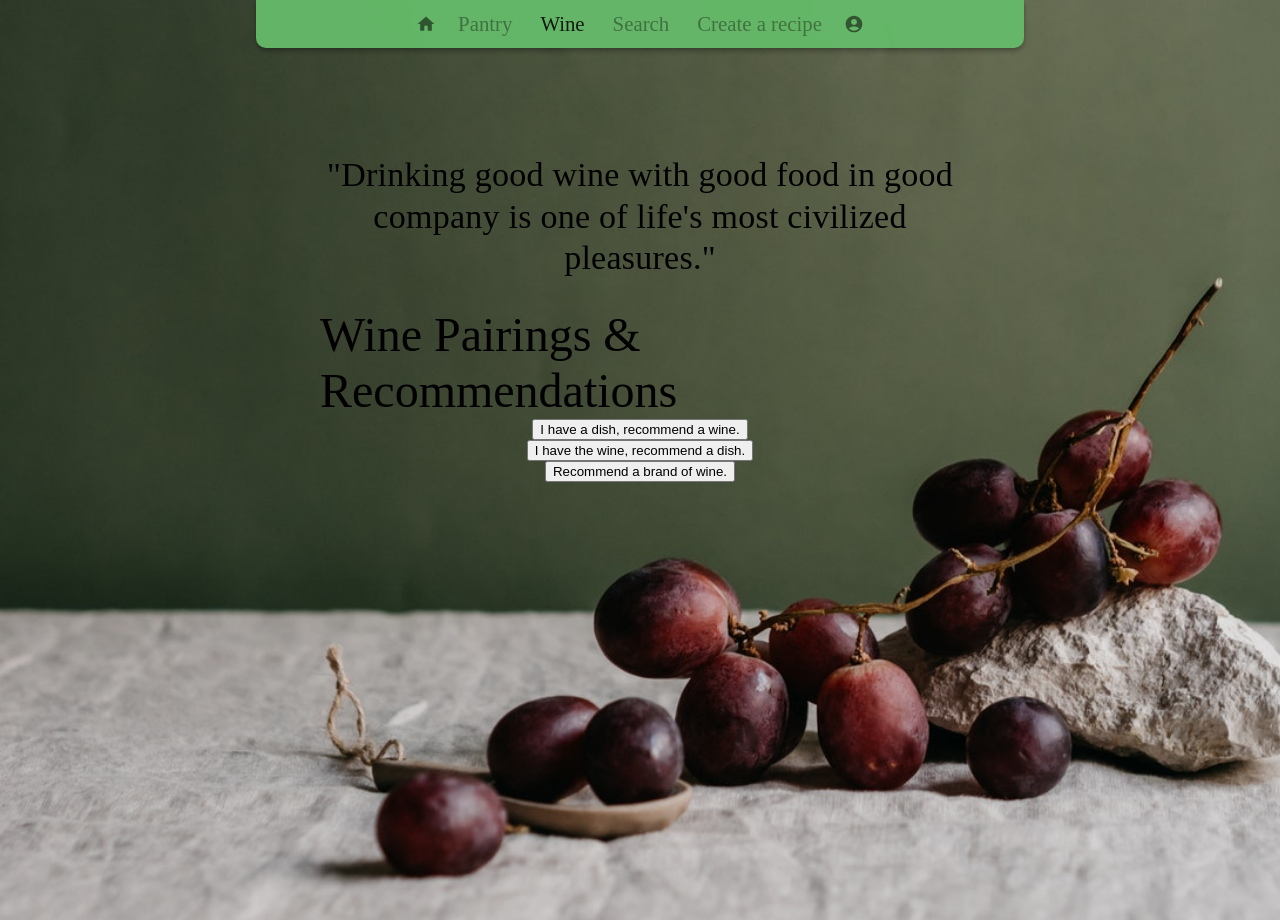
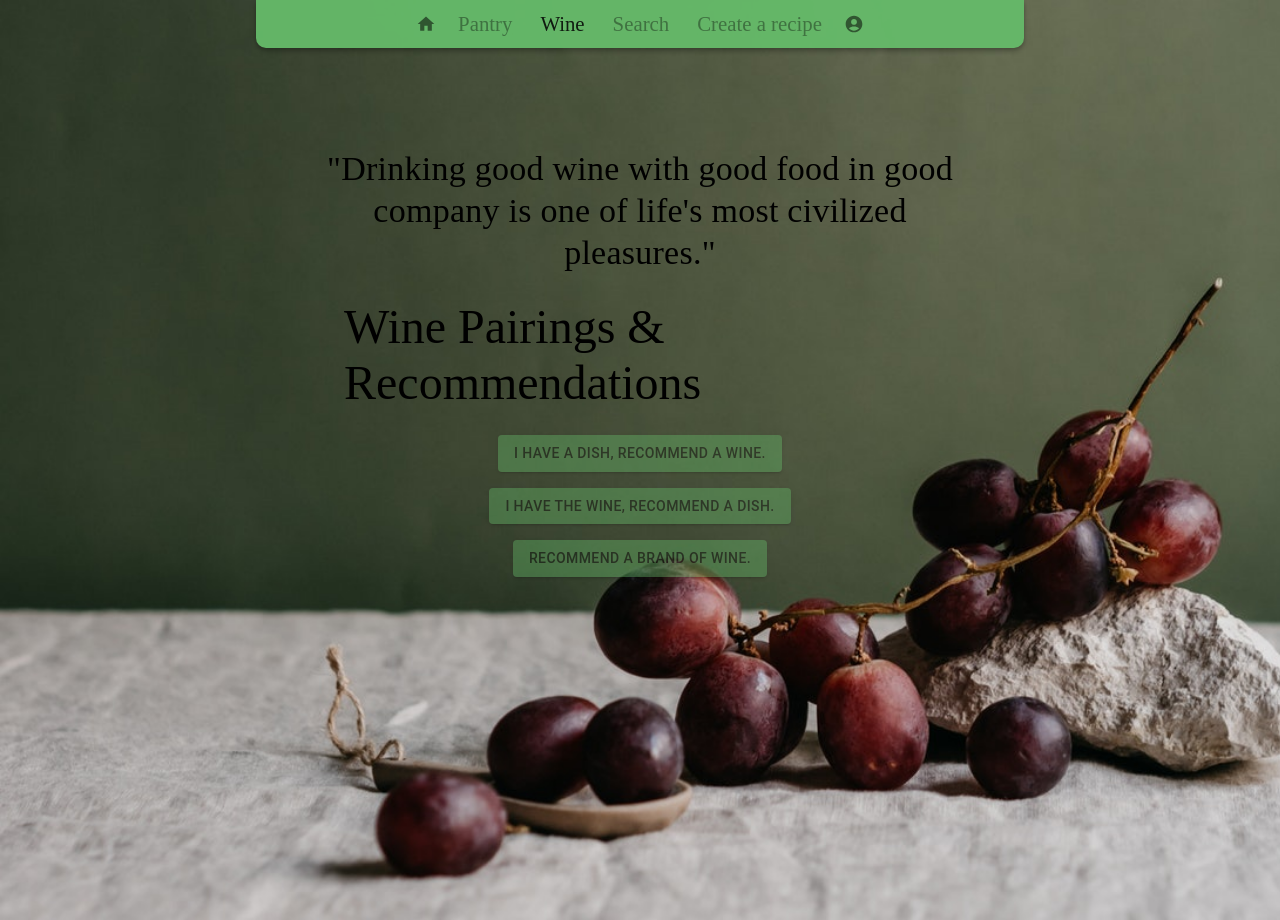
Before and after one commit to FS-Capstone/Waste-Not, a React (Create React App) app: page /wine in a window 1280 px wide. Built offline with nearby package versions, Linux system fonts and the light colour scheme; no server answers.

Commit message:
styled buttons and layout further

```diff
--- a/src/components/Wine/Wine.js
+++ b/src/components/Wine/Wine.js
@@ -1,6 +1,7 @@
 import React, {useEffect, useState, useRef} from 'react';
-import { Box, Typography, Slide, Fade } from '@mui/material';
+import { Box, Typography, Slide, Fade, Button, Stack } from '@mui/material';
 import { Link } from 'react-router-dom';
+
 
 const Wine = () => {
   const slideRef = useRef();
@@ -25,20 +26,22 @@ const Wine = () => {
       }}
       >
         <Box sx={{display:'flex', flexDirection:'column', justifyContent:'center', alignItems:'center', p: 3}}>
-          <Box ref={slideRef} sx={{display:'flex', flexDirection:'column', justifyContent:'center', alignItems:'center', textAlign: 'center', width:'50vw', height:'20vh' }}>
+          <Box ref={slideRef} sx={{display:'flex', flexDirection:'column', justifyContent:'flex-start', alignItems:'center', textAlign: 'center', width:'50vw', height:'15vh', m: 0.5 }}>
             {/* <Slide direction='right' in={checked} container={slideRef.current}>
               <Typography variant='h3' sx={{fontFamily: 'Quintessential, cursive'}}>"Drinking good wine with good food in good company is one of life's most civilized pleasures."</Typography>
             </Slide> */}
             {/* <Fade in={checked} {...(checked ? { timeout: 1000 } : {})}>  */}
-              <Typography variant='h4' sx={{fontFamily: 'Quintessential, cursive', mb: '15px'}}> "Drinking good wine with good food in good company is one of life's most civilized pleasures."</Typography>
+              <Typography variant='h4' sx={{fontFamily: 'Quintessential, cursive', mb: '0px'}}> "Drinking good wine with good food in good company is one of life's most civilized pleasures."</Typography>
             {/* </Fade> */}
           </Box>
           <Fade in={checked} {...(checked ? { timeout: 2000 } : {})}>
-          <Box sx={{width:'50vw', display:'flex', flexDirection:'column', justifyContent:'center', alignItems:'center', marginTop:'0.2rem'}}>
-            <Typography variant='h3' sx={{fontFamily: 'Quintessential, cursive'}}>Wine Pairings & Recommendations </Typography>
-            <Link to='/wine/recommend-wine'><button> I have a dish, recommend a wine. </button></Link>
-            <Link to='/wine/recommend-dish'><button> I have the wine, recommend a dish. </button></Link>
-            <Link to='/wine/recommend-brand'><button> Recommend a brand of wine. </button></Link>
+          <Box sx={{width:'50vw', display:'flex', flexDirection:'column', justifyContent:'flex-start', alignItems:'center', marginTop:'0.2rem'}}>
+            <Typography variant='h3' sx={{fontFamily: 'Quintessential, cursive', p: 3}}>Wine Pairings & Recommendations </Typography>
+            <Stack spacing={2} sx={{textAlign: 'center'}}>
+            <Link to='/wine/recommend-wine'><Button variant='contained' sx={{opacity: '0.4'}}> I have a dish, recommend a wine. </Button></Link>
+            <Link to='/wine/recommend-dish'><Button variant='contained' sx={{opacity: '0.4'}}> I have the wine, recommend a dish. </Button></Link>
+            <Link to='/wine/recommend-brand'><Button variant='contained' sx={{opacity: '0.4'}}> Recommend a brand of wine. </Button></Link>
+            </Stack>
           </Box>
           </Fade>
         </Box>
```
